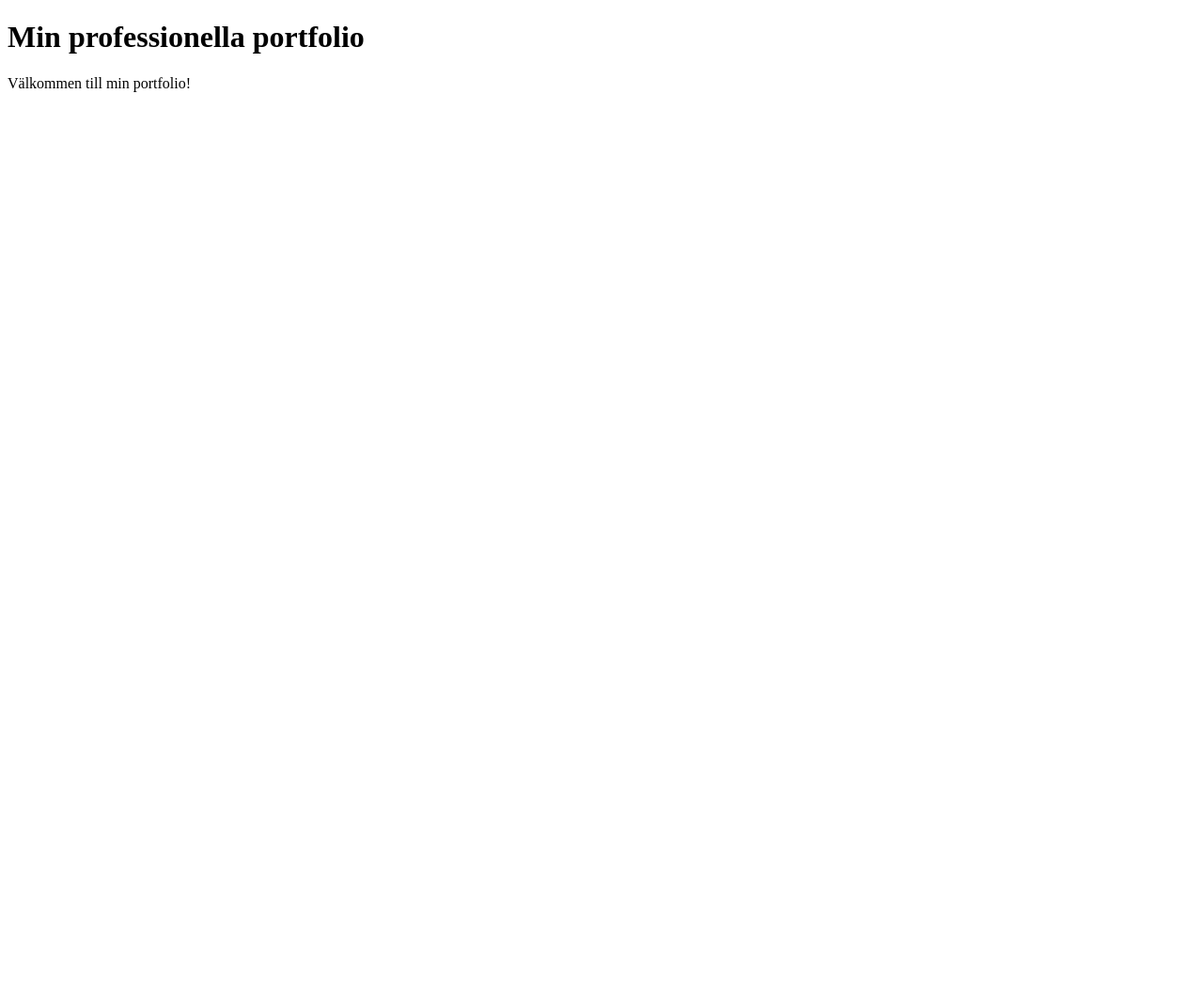
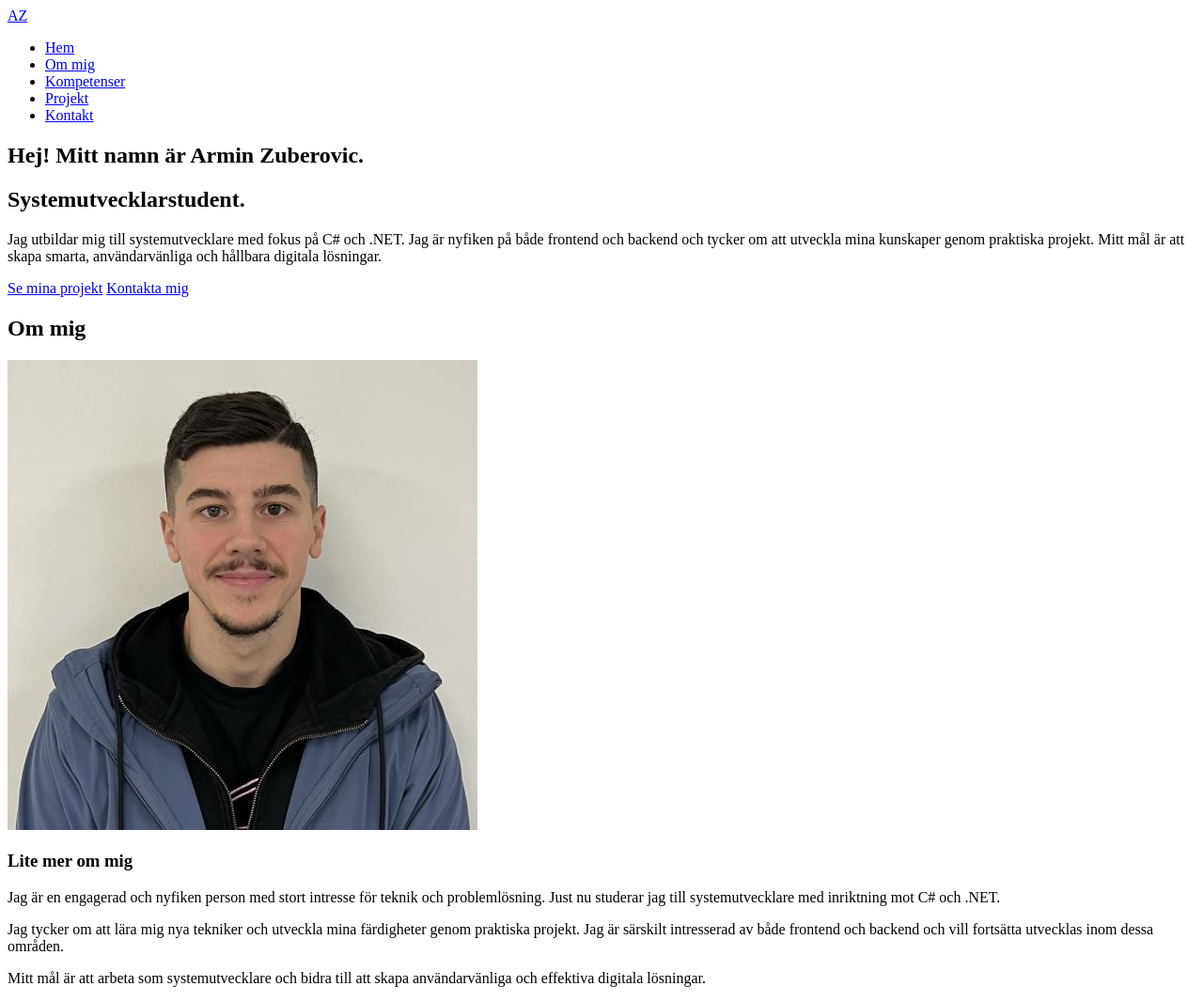
Before and after one commit to ArminZ23/Min-Portfolio, a plain HTML site: page index.html in a window 1280 px wide. Shown: the whole page at 94% size. Before the commit the page ends 800 px from the top, so only its background shows below. Drawn offline with Linux system fonts and the light colour scheme.

Commit message:
Lagt till Hero-sektion och Om mig-sektion, samt Profilbild.

```diff
--- a/index.html
+++ b/index.html
@@ -1,15 +1,80 @@
 <!DOCTYPE html>
-<html lang="en">
-<head>
-    <meta charset="UTF-8">
-    <meta name="viewport" content="width=device-width, initial-scale=1.0">
+<html lang="sv">
+  <head>
+    <meta charset="UTF-8" />
+    <meta name="viewport" content="width=device-width, initial-scale=1.0" />
     <title>Min Portfolio</title>
-    <link rel="stylesheet" href="style.css">
+    <link rel="stylesheet" href="style.css" />
     <script src="script.js" defer></script>
-</head>
-<body>
+  </head>
+  <body>
+    <header>
+      <!-- Navigation: Innehåller länkar till sidans sektioner -->
+      <nav aria-label="Huvudnavigation">
+        <!-- Logotyp som länkar till startsidan -->
+        <a href="#hem" class="logo">AZ</a>
 
-    <h1>Min professionella portfolio</h1>
-    <p>Välkommen till min portfolio!</p>
-</body>
+        <ul>
+          <li><a href="#hem">Hem</a></li>
+          <li><a href="#om-mig">Om mig</a></li>
+          <li><a href="#kompetenser">Kompetenser</a></li>
+          <li><a href="#projekt">Projekt</a></li>
+          <li><a href="#kontakt">Kontakt</a></li>
+        </ul>
+      </nav>
+    </header>
+    <!--Main: Webbplatsens huvudsakliga innehåll-->
+    <main>
+      <!-- Hero: Presentation på startsidan-->
+      <section id="hem" class="hero">
+        <!-- Huvudrubrik och introduktion -->
+        <h1>Hej! Mitt namn är Armin Zuberovic.</h1>
+        <h2>Systemutvecklarstudent.</h2>
+        <!-- Kort presentation -->
+        <p>
+          Jag utbildar mig till systemutvecklare med fokus på C# och .NET. Jag
+          är nyfiken på både frontend och backend och tycker om att utveckla
+          mina kunskaper genom praktiska projekt. Mitt mål är att skapa smarta,
+          användarvänliga och hållbara digitala lösningar.
+        </p>
+
+        <!-- Länkar till projekt och kontakt -->
+        <div class="hero-buttons">
+          <a href="#projekt">Se mina projekt</a>
+          <a href="#kontakt">Kontakta mig</a>
+        </div>
+      </section>
+      <!-- Om mig sektion -->
+      <section id="om-mig" class="about">
+        <h2>Om mig</h2>
+        <!-- Profilbild -->
+        <div class="about-content">
+          <img src="images/ProfileImage.jpg" alt="Porträttbild" />
+
+          <!-- Personlig presentation -->
+          <div class="about-text">
+            <h3>Lite mer om mig</h3>
+
+            <p>
+              Jag är en engagerad och nyfiken person med stort intresse för
+              teknik och problemlösning. Just nu studerar jag till
+              systemutvecklare med inriktning mot C# och .NET.
+            </p>
+
+            <p>
+              Jag tycker om att lära mig nya tekniker och utveckla mina
+              färdigheter genom praktiska projekt. Jag är särskilt intresserad
+              av både frontend och backend och vill fortsätta utvecklas inom
+              dessa områden.
+            </p>
+
+            <p>
+              Mitt mål är att arbeta som systemutvecklare och bidra till att
+              skapa användarvänliga och effektiva digitala lösningar.
+            </p>
+          </div>
+        </div>
+      </section>
+    </main>
+  </body>
 </html>
```
Also changed, not shown: images/ProfileImage.jpg (added).
